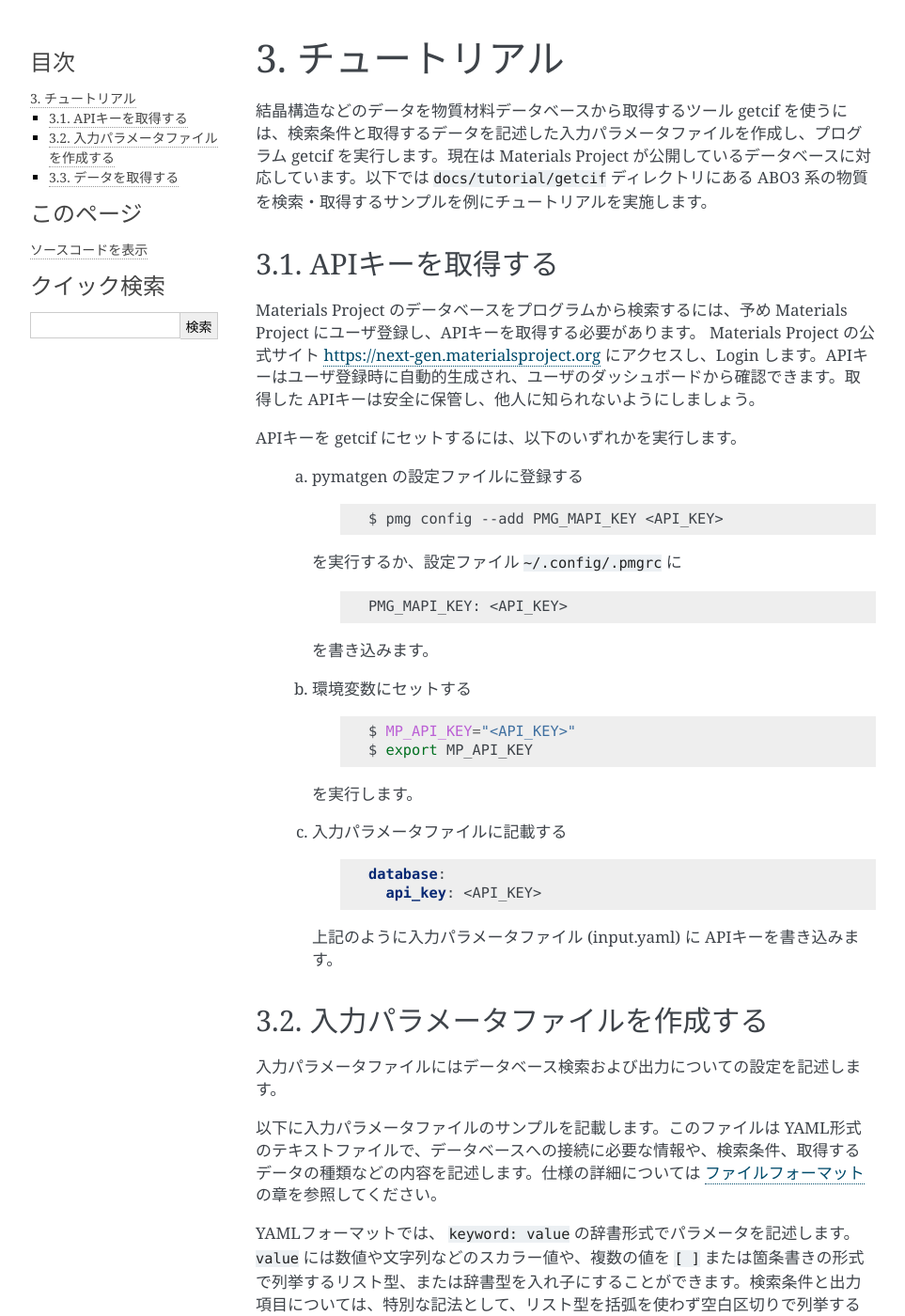
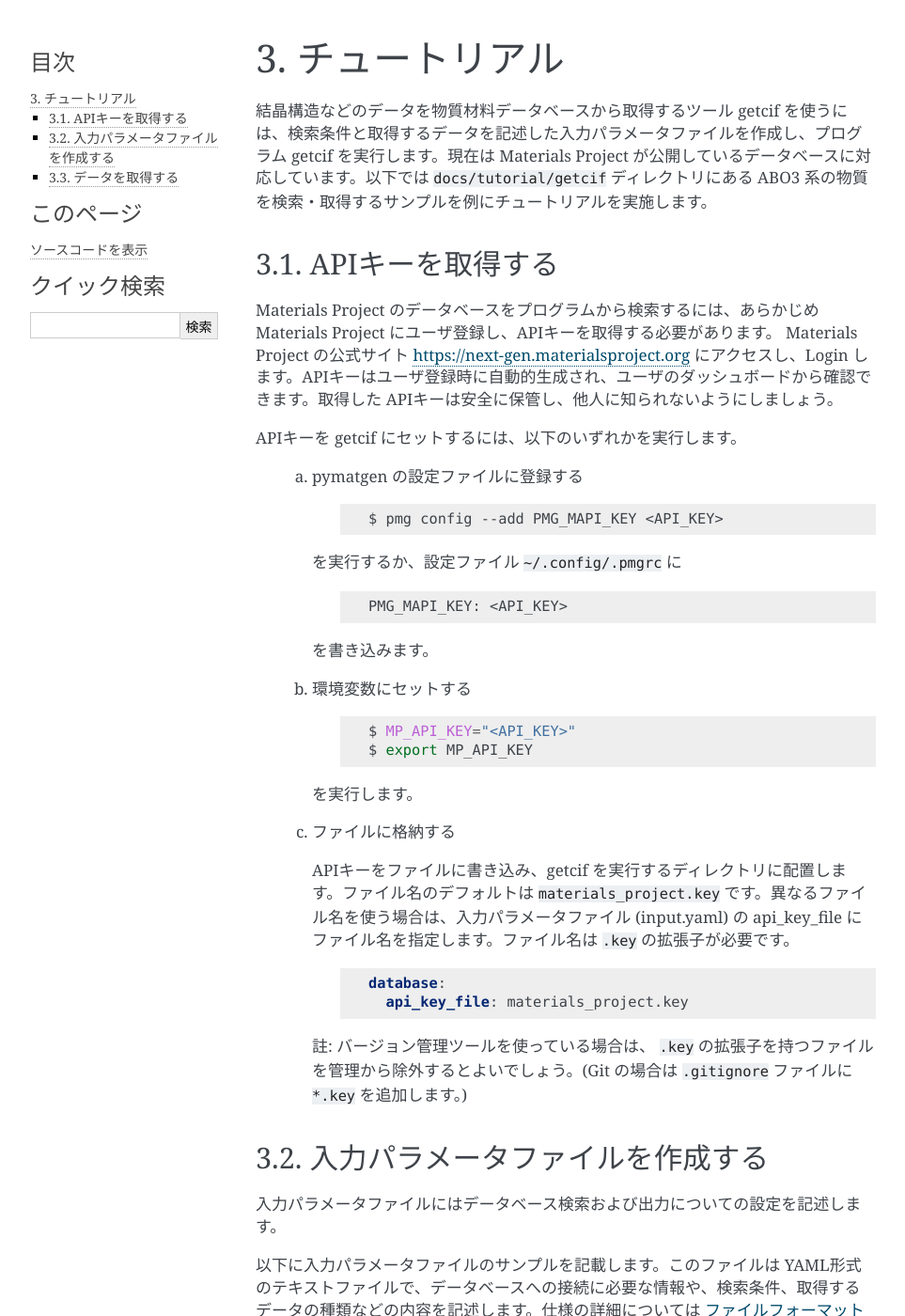
Before and after one commit to issp-center-dev/cif2x, a Sphinx documentation site: the page built from docs/ja/source/getcif/tutorial/index.rst, in a window 1280 px wide and 1400 px high. Shown: the whole window at 94% size, without its empty margins (148-1111 px from the left). Built offline with Sphinx 7.4.7, drawn with Linux system fonts in a browser that asks for light colours.

Commit message:
docs: manuals updated for changes in api_key parameter

```diff
--- a/docs/en/source/getcif/basic-usage.rst
+++ b/docs/en/source/getcif/basic-usage.rst
@@ -61,7 +61,7 @@
   #. Getting an API key for Materials Project
 
      First, you need to register to Materials Project at their `website <https://next-gen.materialsproject.org/>`_ and obtain an API key to access the database.
-     The API key (string) is stored in the configuration file using pymatgen tool, or set to an environment variable.
+     The API key (string) is stored in the configuration file using pymatgen tool, or set to an environment variable. It can be stored in a file specified in the input parameter file.
 
   #. Preparing an input parameter file
 
--- a/docs/ja/source/getcif/basic-usage.rst
+++ b/docs/ja/source/getcif/basic-usage.rst
@@ -58,7 +58,7 @@
 
   #. APIキーの取得
 
-      Materials Project のデータを利用するには `Materials Project のウェブサイト <https://next-gen.materialsproject.org/>`_ でユーザ登録が必要です。登録すると、プログラム等からデータを検索するための APIキーを取得できます。APIキー(文字列)は、pymatgen のツールを用いて設定ファイルにセットするか、環境変数にセットします。
+      Materials Project のデータを利用するには `Materials Project のウェブサイト <https://next-gen.materialsproject.org/>`_ でユーザ登録が必要です。登録すると、プログラム等からデータを検索するための APIキーを取得できます。APIキー(文字列)は、pymatgen のツールを用いて設定ファイルにセットするか、環境変数に設定します。あるいは、入力パラメータファイルで指定したファイルに APIキーを書き込みます。
 
   #. 入力パラメータファイルの作成
 
--- a/docs/ja/source/getcif/tutorial/index.rst
+++ b/docs/ja/source/getcif/tutorial/index.rst
@@ -8,7 +8,7 @@
 APIキーを取得する
 ----------------------------------------------------------------
 
-Materials Project のデータベースをプログラムから検索するには、予め Materials Project にユーザ登録し、APIキーを取得する必要があります。
+Materials Project のデータベースをプログラムから検索するには、あらかじめ Materials Project にユーザ登録し、APIキーを取得する必要があります。
 Materials Project の公式サイト `https://next-gen.materialsproject.org <https://next-gen.materialsproject.org>`_ にアクセスし、Login します。APIキーはユーザ登録時に自動的生成され、ユーザのダッシュボードから確認できます。取得した APIキーは安全に保管し、他人に知られないようにしましょう。
 
 APIキーを getcif にセットするには、以下のいずれかを実行します。
@@ -36,14 +36,16 @@
 
       を実行します。
 
-  (c) 入力パラメータファイルに記載する
+  (c) ファイルに格納する
+
+      APIキーをファイルに書き込み、getcif を実行するディレクトリに配置します。ファイル名のデフォルトは ``materials_project.key`` です。異なるファイル名を使う場合は、入力パラメータファイル (input.yaml) の api_key_file にファイル名を指定します。ファイル名は ``.key`` の拡張子が必要です。
 
         .. code:: yaml
 
           database:
-	    api_key: <API_KEY>
+	    api_key_file: materials_project.key
 
-      上記のように入力パラメータファイル (input.yaml) に APIキーを書き込みます。
+      註: バージョン管理ツールを使っている場合は、 ``.key`` の拡張子を持つファイルを管理から除外するとよいでしょう。(Git の場合は ``.gitignore`` ファイルに ``*.key`` を追加します。)
 
 
 入力パラメータファイルを作成する
```
Also changed, not shown: docs/en/source/getcif/filespec/index.rst (+6 -3 lines), docs/en/source/getcif/tutorial/index.rst (+5 -2 lines), docs/ja/source/getcif/filespec/index.rst (+5 -3 lines).
